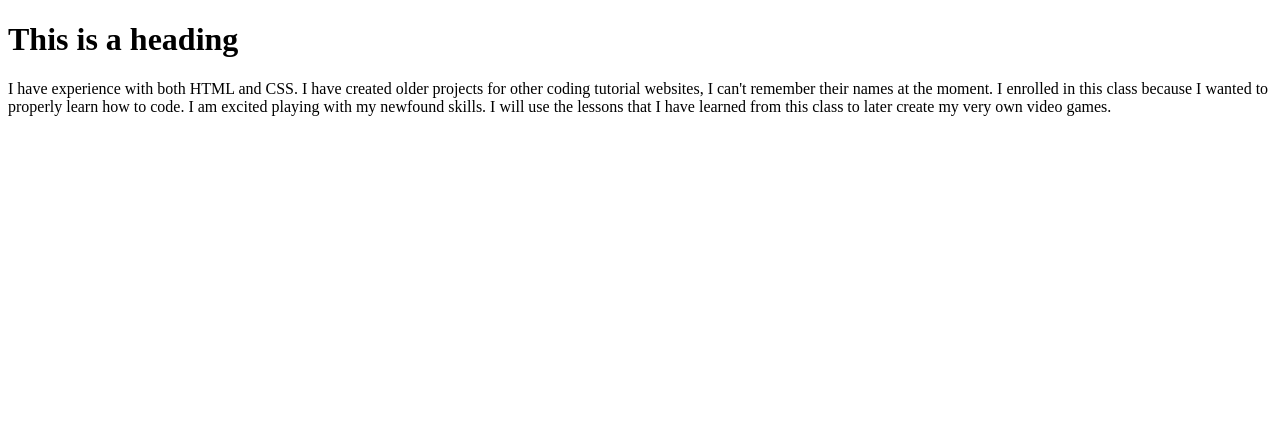
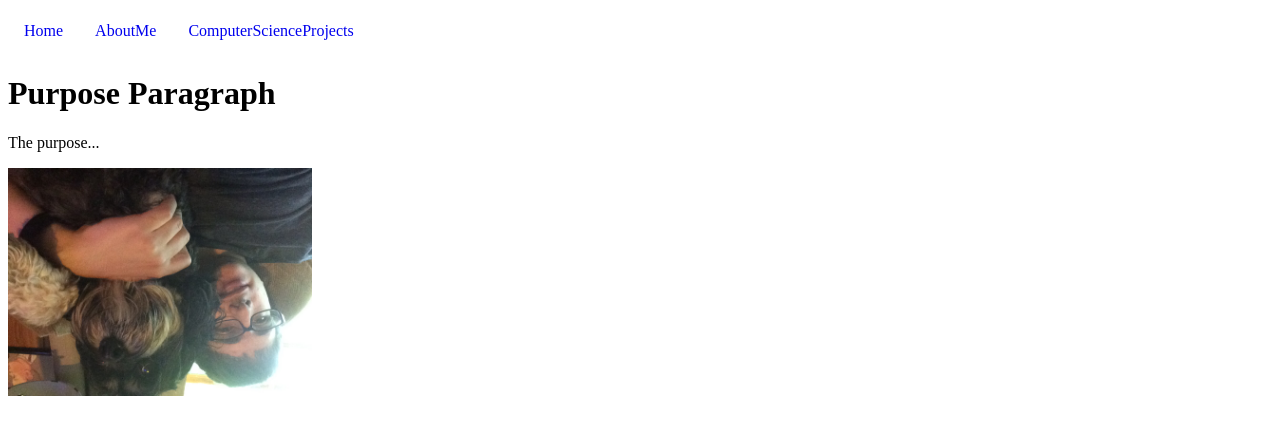
Before and after one commit to NoahDill/Portfolio-Website-Draft-1, a plain HTML site: page about.html in a window 1280 px wide. Drawn offline with Linux system fonts and the light colour scheme.

Commit message:
Update about.html

```diff
--- a/about.html
+++ b/about.html
@@ -1,11 +1,41 @@
 <!DOCTYPE html>
 <html>
-<title>About Me</title>
+<title>Noah's About Me Page</title>
+  <style>
+ul {
+    list-style-type: none;
+    margin: 0;
+    padding: 0;
+    overflow: hidden;
+    background-color: #green;
+}
+li {
+    float: left;
+}
+li a {
+    display: block;
+    color: #white;
+    text-align: center;
+    padding: 14px 16px;
+    text-decoration: none;
+}
+li a:hover {
+    background-color: #111;
+}
+</style>
+</head>
 <body>
 
-<h1>This is a heading</h1>
-<p>I have experience with both HTML and CSS. I have created older projects for other coding tutorial websites, I can't remember their names at the moment. I enrolled in this class because I wanted to properly learn how to code. I am excited playing with my newfound skills. I will use the lessons that I have learned from this class to later create my very own video games.
-</p>
+<ul>
+  <li><a class="active" href="#home">Home</a></li>
+  <li><a href="#aboutme">AboutMe</a></li>
+  <li><a href="#ComputerScienceProjects">ComputerScienceProjects</a></li>
+</ul>
+<body>
+
+<h1>Purpose Paragraph</h1>
+<p>The purpose... </p>
+<img src="IMG_1849.JPG" alt="MeandMyDog" style="width:304px;height:228px;">
 
 </body>
 </html>
```
